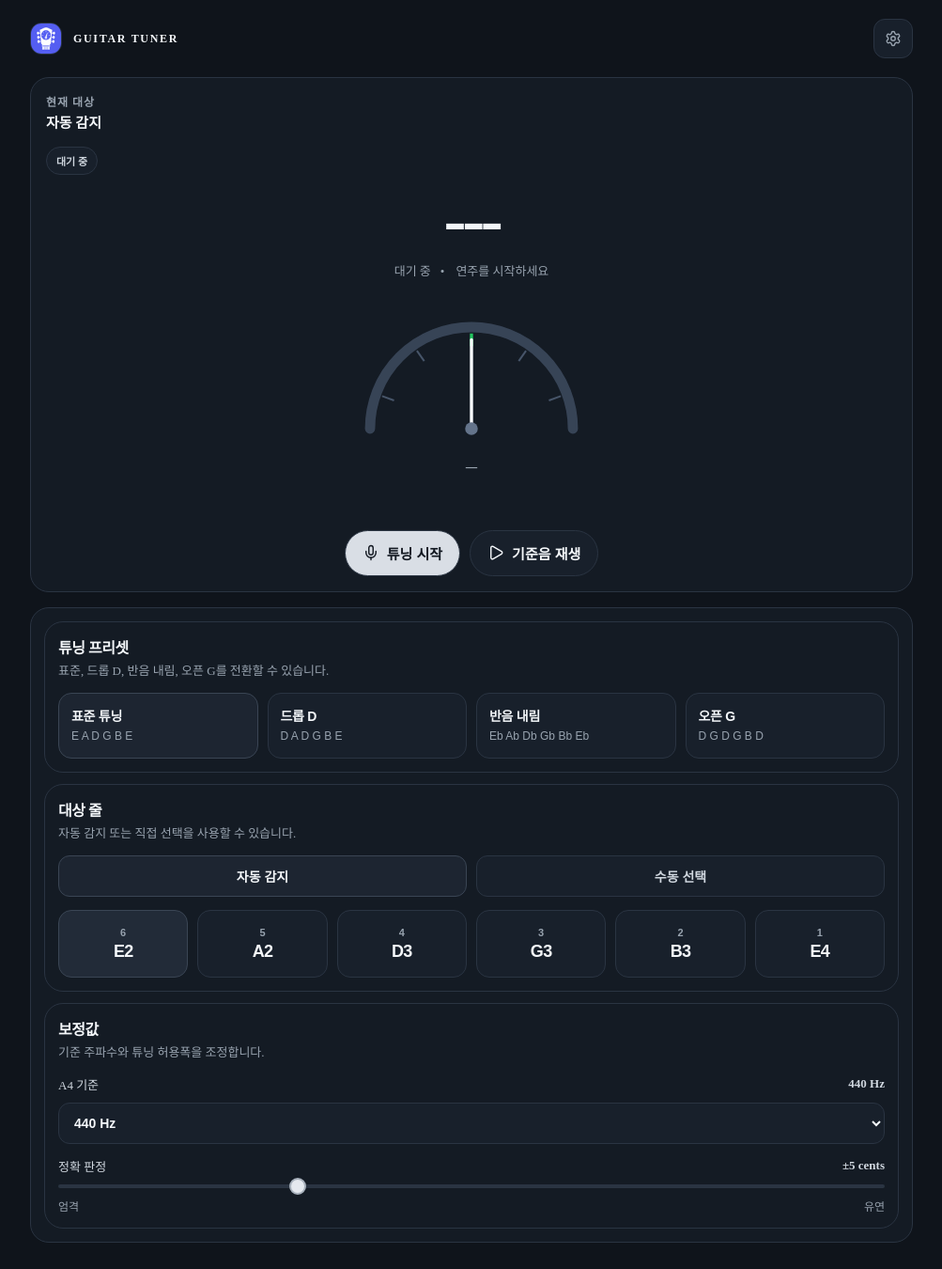
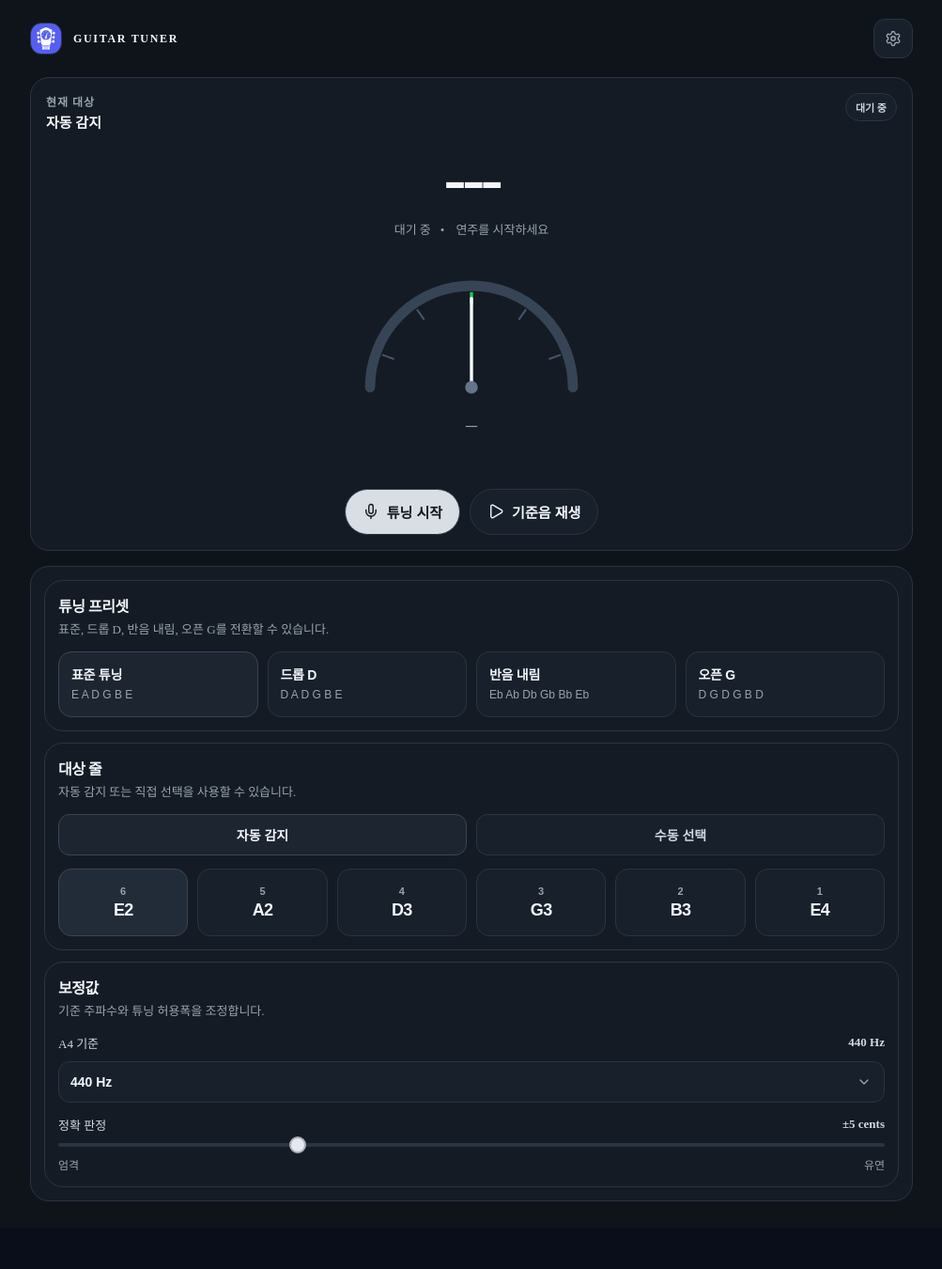
Before and after one commit to Codiving/guitar-tuner, a React (Vite) app: page / in a window 1280 px wide. Shown: the whole page at 94% size, without its empty margins (138-1141 px from the left). After the commit the page ends 1306 px from the top, so only its background shows below. Built offline with nearby package versions, Linux system fonts and the light colour scheme.

Commit message:
Refine tuner status layout

```diff
--- a/src/App.css
+++ b/src/App.css
@@ -166,10 +166,9 @@
 }
 
 .tuner-topline {
-  display: flex;
-  flex-wrap: wrap;
-  align-items: flex-start;
-  justify-content: space-between;
+  display: grid;
+  grid-template-columns: minmax(0, 1fr) auto;
+  align-items: start;
   gap: 10px;
 }
 
@@ -191,14 +190,8 @@
   line-height: 1.4;
 }
 
-.status-chip-row {
-  display: flex;
-  flex-wrap: wrap;
-  align-items: center;
-  gap: 8px;
-}
-
 .status-chip {
+  justify-self: end;
   display: inline-flex;
   align-items: center;
   min-height: 30px;
@@ -553,13 +546,14 @@
 }
 
 .select-wrap {
+  position: relative;
   display: block;
 }
 
 .select-field {
   width: 100%;
   min-height: 44px;
-  padding: 0 12px;
+  padding: 0 44px 0 12px;
   border-radius: 12px;
   border: 1px solid var(--border);
   background: var(--surface-2);
@@ -567,10 +561,28 @@
   font-size: 14px;
   font-weight: 600;
   outline: none;
+  appearance: none;
+  -webkit-appearance: none;
+  -moz-appearance: none;
+}
+
+.select-field::-ms-expand {
+  display: none;
 }
 
 .select-field:focus {
   border-color: var(--border-strong);
+}
+
+.select-icon {
+  position: absolute;
+  right: 14px;
+  top: 50%;
+  width: 16px;
+  height: 16px;
+  transform: translateY(-50%);
+  color: var(--text-muted);
+  pointer-events: none;
 }
 
 .sensitivity-slider {
@@ -674,8 +686,8 @@
     justify-content: flex-end;
   }
 
-  .tuner-topline {
-    flex-direction: column;
+  .status-chip {
+    align-self: start;
   }
 
   .hero-label,
--- a/src/App.jsx
+++ b/src/App.jsx
@@ -1,5 +1,5 @@
 import { useCallback, useEffect, useRef, useState } from 'react';
-import { CircleAlert, Mic, Play, Settings, Square } from 'lucide-react';
+import { ChevronDown, CircleAlert, Mic, Play, Settings, Square } from 'lucide-react';
 import { usePitchDetection } from './hooks/usePitchDetection';
 import { useLocalStorage } from './hooks/useLocalStorage';
 import { TuningMeter } from './components/TuningMeter';
@@ -164,25 +164,20 @@ export default function App() {
               <span className="hero-label">현재 대상</span>
               <strong>{currentTargetLabel}</strong>
             </div>
+            <span className="status-chip">{statusInfo.title}</span>
           </div>
 
           {error ? (
             <ErrorBlock error={error} onRetry={start} />
           ) : (
             <>
-              <div className="status-chip-row">
-                <span className="status-chip">{statusInfo.title}</span>
-              </div>
-
               <div className="pitch-stage">
-                <div className={`note-name ${isInTune ? 'in-tune' : ''}`}>
-                  {detectedNote}
-                </div>
+                <div className={`note-name ${isInTune ? 'in-tune' : ''}`}>{detectedNote}</div>
                 <div className="pitch-meta">
                   <span>{currentFreqLabel}</span>
                   <span>{directionText}</span>
                 </div>
-              <div className="pitch-badges">
+                <div className="pitch-badges">
                   {isInTune ? <span className="mini-badge success">정확함</span> : null}
                 </div>
               </div>
@@ -309,6 +304,7 @@ export default function App() {
                       </option>
                     ))}
                   </select>
+                  <ChevronDown className="select-icon" aria-hidden="true" />
                 </label>
               </div>
 
```
